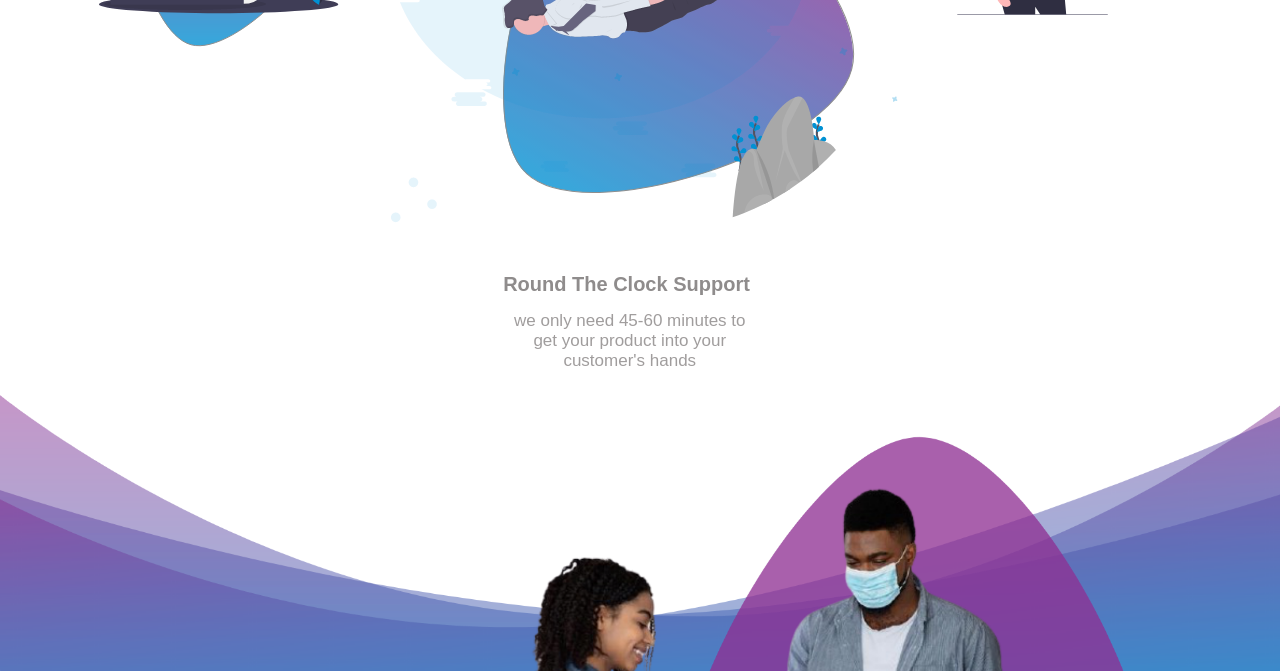
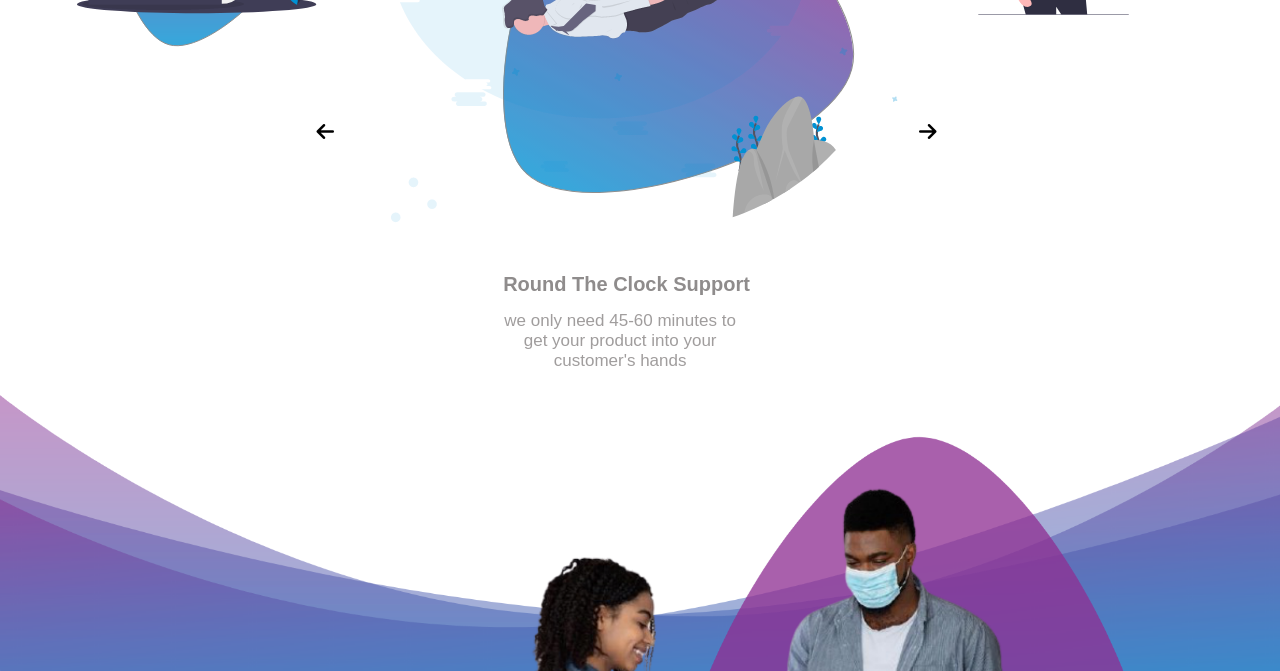
Before and after one commit to rand-j/first-app-by-html-css, a plain HTML site: page index.html in a window 1280 px wide. Shown: the part 1920-2591 px from the top of the page. Drawn offline with Linux system fonts and the light colour scheme.

Commit message:
Update index.html

```diff
--- a/index.html
+++ b/index.html
@@ -72,7 +72,9 @@
          <img src="img/div left.png" alt="">
         </div>
         <div class="div-mid">
+            <i class="fa-solid fa-arrow-left"></i>
             <img src="img/div mid.png" alt="">
+            <i class="fa-solid fa-arrow-right"></i>
             <h5>Round The Clock Support</h5>
             <p>we only need 45-60 minutes
             to get your product into your
```
